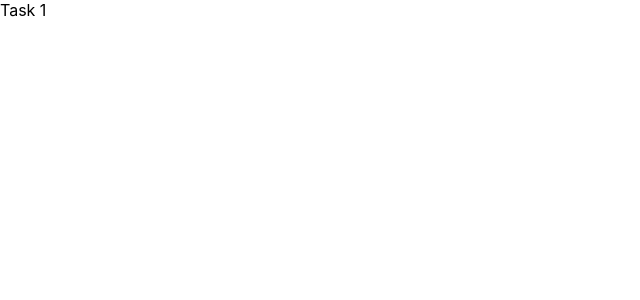
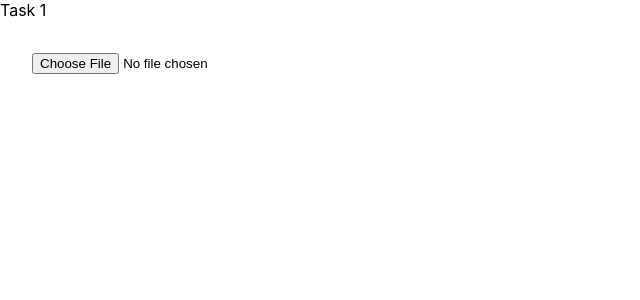
Before and after one commit to DJ-Chemik/TIMKOD, a React (Create React App) app: page / in a window 1280 px wide. Both pictures are taken after a click on the button "Task 1 (Lab2)". Shown: the top 300 px of the page, without its empty margins (0-640 px from the left). Built offline with nearby package versions, Linux system fonts and the light colour scheme.

Commit message:
Add fie reader

```diff
--- a/src/Task1/Task1Main.tsx
+++ b/src/Task1/Task1Main.tsx
@@ -1,10 +1,35 @@
-import React from 'react';
+// eslint-disable-next-line
+import React, { useState } from 'react';
+
+
+const file = '../../task1/files/norm_hamlet.txt';
 
 const Task1Main = () => {
+    const [text, setText] = useState<any>('');
+
+    const showFile = async (files: FileList | null) => {
+        let file;
+        if (files) {
+            file = files[0];
+        }
+        const reader = new FileReader();
+        reader.onloadend = () => {
+            const content = reader.result;
+            setText(content);
+        }
+        file && reader.readAsText(file);
+    }
+
 
     return(
         <div>
             Task 1
+            <div style={{margin: '2rem'}}>
+                <input type="file" onChange={(e) => showFile(e.target.files)} />
+                <div style={{margin: '2rem'}}>
+                    {text}
+                </div>
+            </div>
         </div>
     );
 }
```
